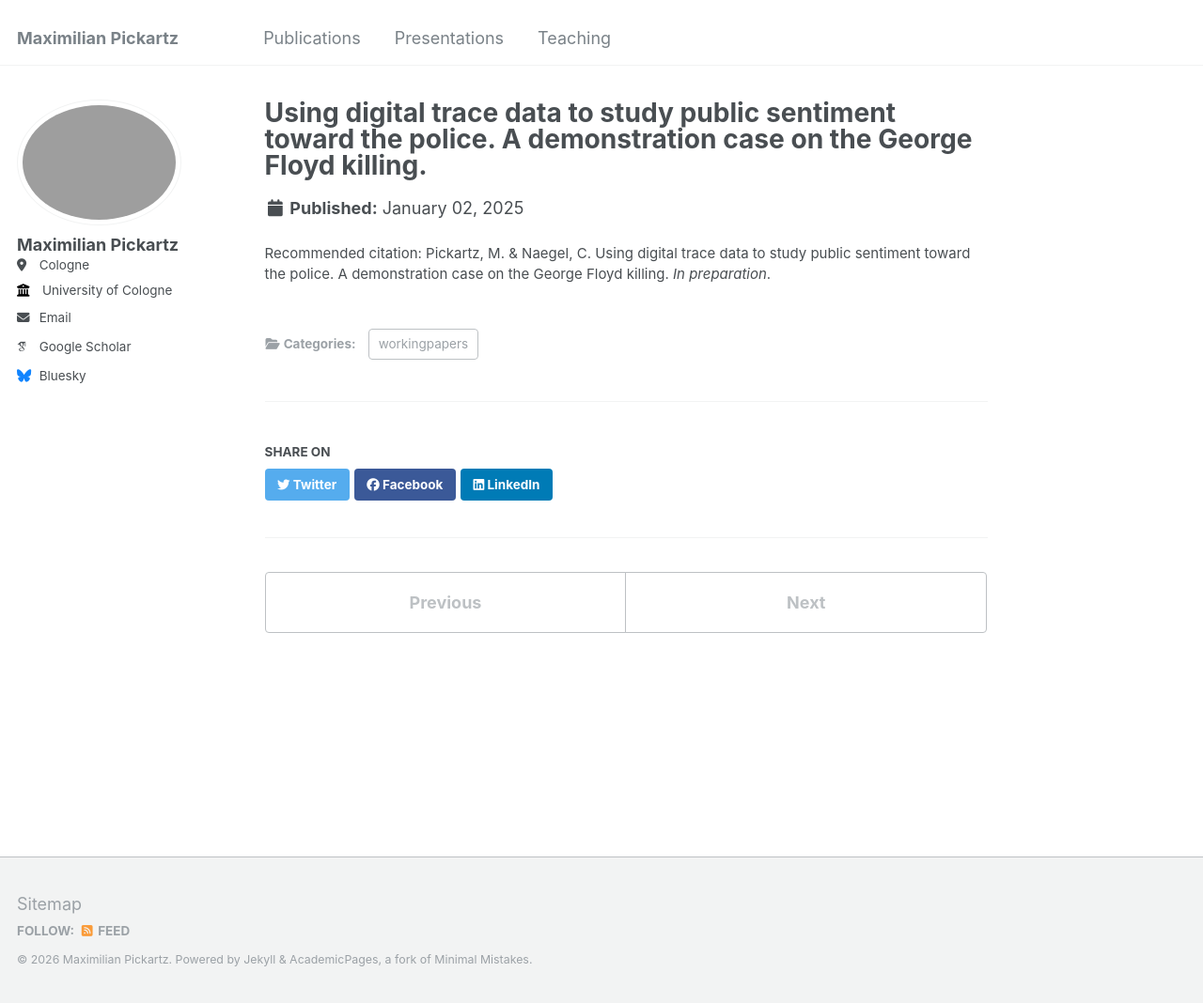
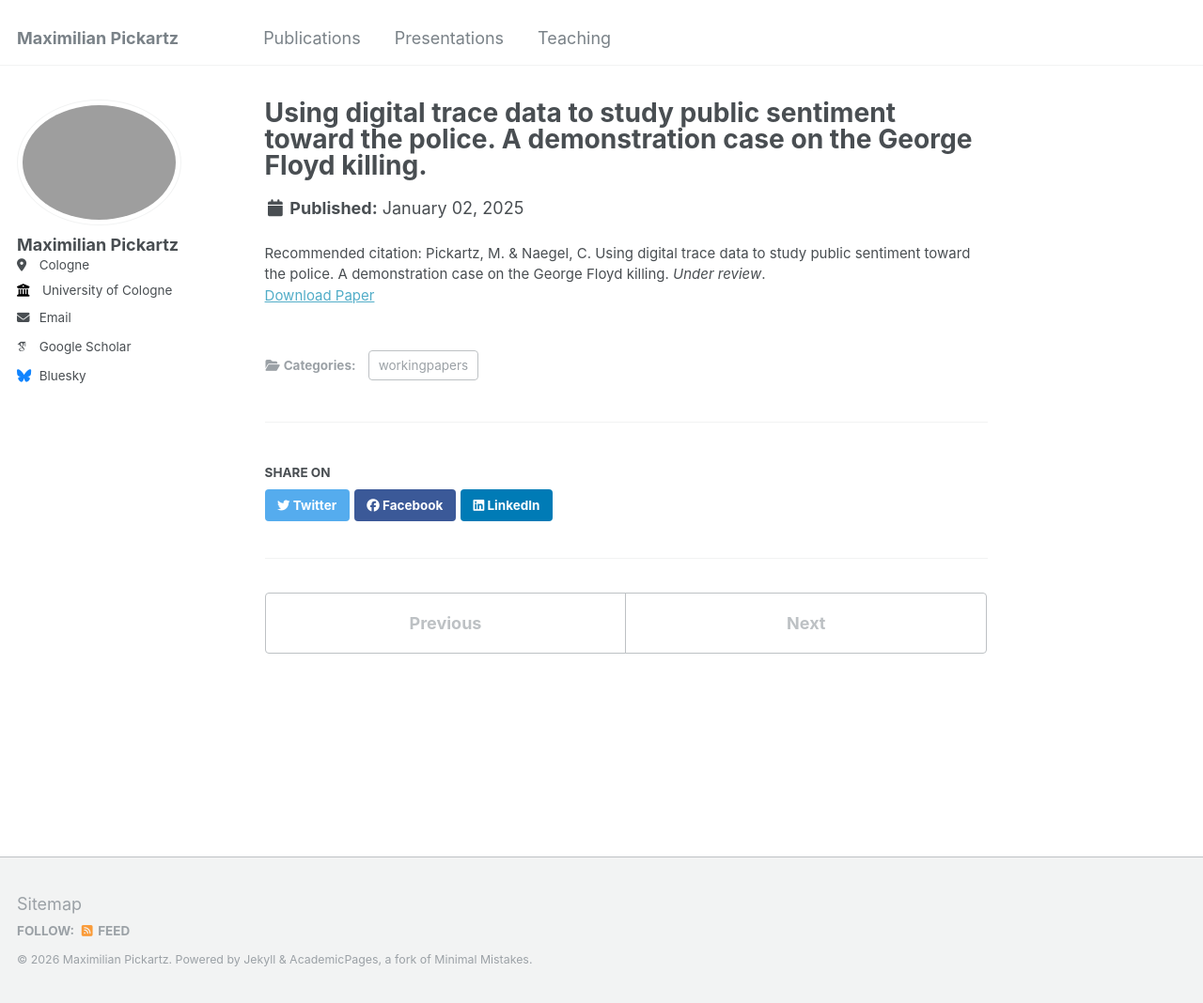
Before and after one commit to maxpi99/maxpi99.github.io, a Jekyll site: the page built from _publications/2025-01-02-digital-trace-data-police-sentiment.md, in a window 1280 px wide and 1068 px high. Shown: the whole window at 94% size. Built offline with Jekyll 4.4.1, drawn with Linux system fonts in a browser that asks for light colours; some web fonts are replaced.

Commit message:
Update Pickartz & Naegel publication: under review + preprint link
Change status from "In preparation" to "Under review" and add preprint
URL (https://doi.org/10.31235/osf.io/ma8c5_v1) via paperurl field.

https://claude.ai/code/session_01Eiu3SCfA7aVQXfCHV7tgkz

```diff
--- a/_publications/2025-01-02-digital-trace-data-police-sentiment.md
+++ b/_publications/2025-01-02-digital-trace-data-police-sentiment.md
@@ -4,5 +4,6 @@ collection: publications
 category: workingpapers
 permalink: /publication/2025-digital-trace-data-police-sentiment
 date: 2025-01-02
-citation: 'Pickartz, M. &amp; Naegel, C. Using digital trace data to study public sentiment toward the police. A demonstration case on the George Floyd killing. <i>In preparation</i>.'
+citation: 'Pickartz, M. &amp; Naegel, C. Using digital trace data to study public sentiment toward the police. A demonstration case on the George Floyd killing. <i>Under review</i>.'
+paperurl: 'https://doi.org/10.31235/osf.io/ma8c5_v1'
 ---
```
